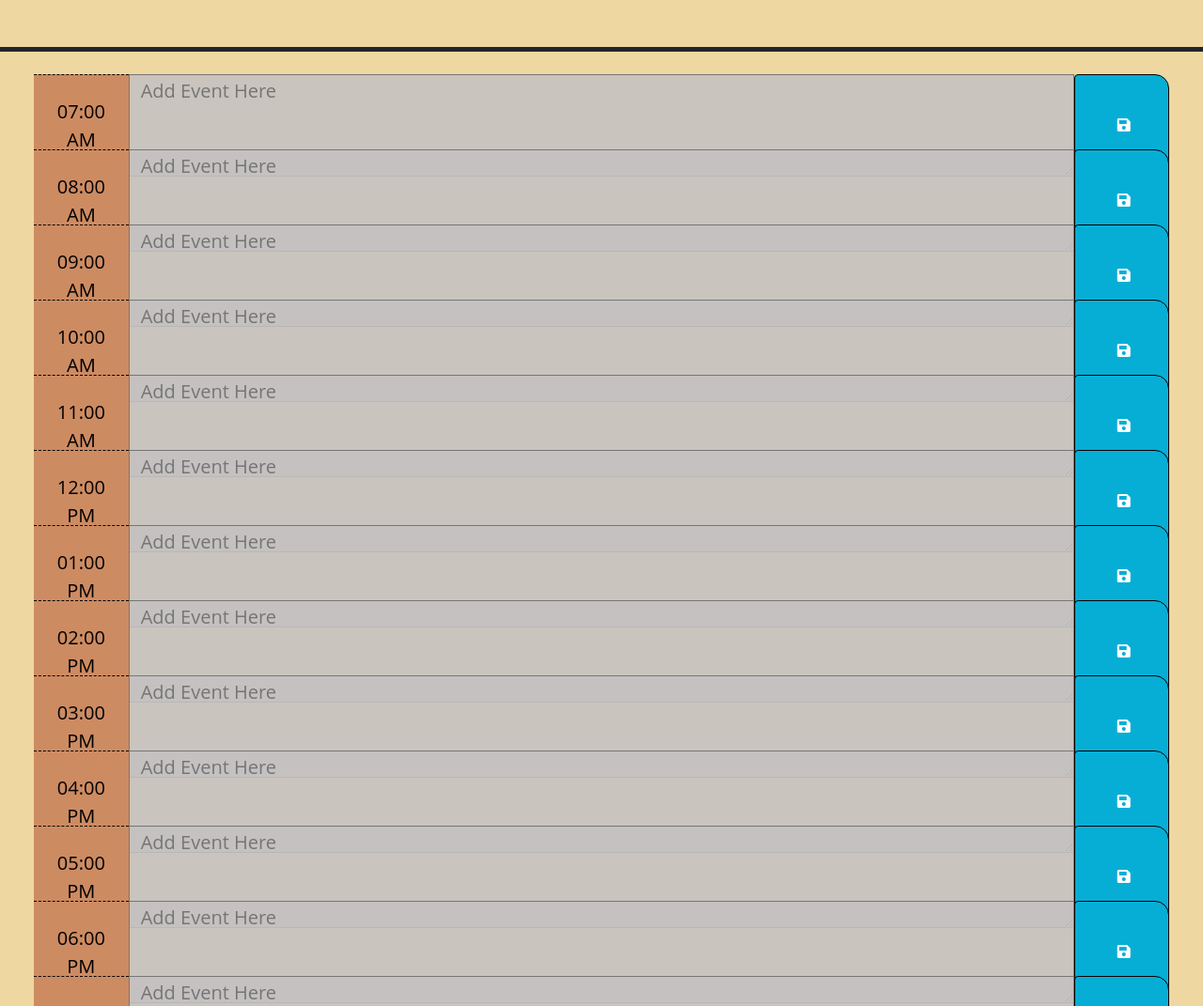
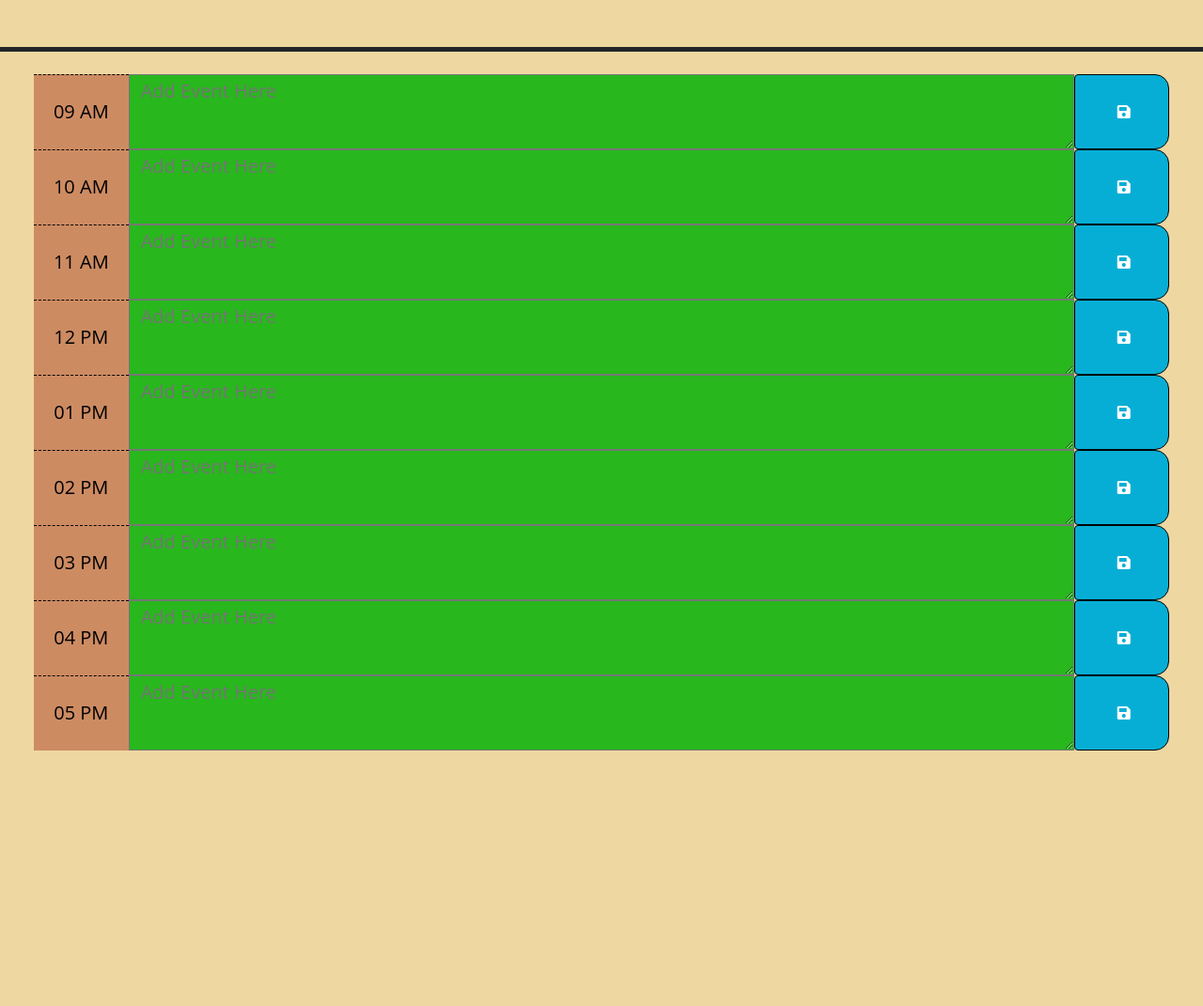
Before and after one commit to Clkwong3/Daytracker, a plain HTML site: page index.html in a window 1280 px wide. Shown: the part 260-1331 px from the top of the page at 94% size. After the commit the page ends 1059 px from the top, so only its background shows below. Drawn offline with nearby package versions, Linux system fonts and the light colour scheme.

Commit message:
Mark helped figure out the color code. No semicolons in #

```diff
--- a/Assets/js/script.js
+++ b/Assets/js/script.js
@@ -1,7 +1,4 @@
 $(function () {
-  // 24 Hr Format
-  var nowHr = dayjs().format("H");
-
   // Save User Input in Local Storage
   function userEvent() {
     $(".saveBtn").on("click", function () {
@@ -21,31 +18,37 @@ $(function () {
   }
   userEvent();
 
-  // Assign Class to Time Block
-  function timeClass() {
-    const rows = document.getElementsByClassName("row");
-    let nowHr = dayjs().format("H");
-    console.log(nowHr);
+  // Change Time Block Color
+  function colorChange() {
+    $(".time-block").each(function () {
+      let currentHour = dayjs().format("H");
+      let blockHour = parseInt(this.id);
 
-    $(".text-block").each(function () {
-      if ("#7:00" < nowHr) {
-        $(this).removeClass("future present").addClass("past");
-      } else if ("#7:00" === nowHr) {
-        $(this).removeClass("past future").addClass("present");
+      if (blockHour === currentHour) {
+        $("#" + this.id)
+          .children(".description")
+          .removeClass("past future")
+          .addClass("present");
+      } else if (blockHour < currentHour) {
+        $("#" + this.id)
+          .children(".description")
+          .removeClass("future present")
+          .addClass("past");
       } else {
-        $(this).removeClass("past present").addClass("future");
+        $("#" + this.id)
+          .children(".description")
+          .removeClass("past present")
+          .addClass("future");
       }
     });
   }
-  timeClass();
+  colorChange();
 
-  // Retrieve User Input
+  // Display Event in Time Block
   $(".time-block").each(function () {
-    // Same as function userEvent but switch
-    let time = $(this).attr("id");
-    let text = localStorage.getItem(time);
-
-    $(this).children(".description").val(text);
+    let key = $(this).attr("id");
+    let value = localStorage.getItem(key);
+    $(this).children(".description").val(value);
   });
 
   // Display the Current Date and Time in the Header
--- a/index.html
+++ b/index.html
@@ -39,95 +39,67 @@
     </header>
 
     <div class="container-fluid px-5">
-        <!-- TIMEBLOCK: 7 AM-->
-        <div id="7:00" class="row time-block">
-         <div class="col-2 col-md-1 hour text-center py-4">07:00 AM</div>
-          <textarea class="col-md-10 text-block description" placeholder="Add Event Here"></textarea>
-          <button class="btn saveBtn col-md-1" aria-label="save btn"> <i class="fas fa-save" aria-hidden="true"></i></button>
-        </div>
-
-        <!-- TIMEBLOCK: 8 AM-->
-        <div id="8:00" class="row time-block">
-          <div class="col-2 col-md-1 hour text-center py-4">08:00 AM</div>
-           <textarea class="col-md-10 text-block description" placeholder="Add Event Here"></textarea>
-           <button class="btn saveBtn col-md-1" aria-label="save btn"> <i class="fas fa-save" aria-hidden="true"></i></button>
-        </div>
-
         <!-- TIMEBLOCK: 9 AM-->
-        <div id="9:00" class="row time-block">
-          <div class="col-2 col-md-1 hour text-center py-4">09:00 AM</div>
+        <div id="9" class="row time-block">
+          <div class="col-2 col-md-1 hour text-center py-4">09 AM</div>
           <textarea class="col-md-10 text-block description" placeholder="Add Event Here"></textarea>
           <button class="btn saveBtn col-md-1" aria-label="save btn"> <i class="fas fa-save" aria-hidden="true"></i></button>
         </div>
 
        <!-- TIMEBLOCK: 10 AM-->
-        <div id="10:00" class="row time-block">
-          <div class="col-2 col-md-1 hour text-center py-4">10:00 AM</div>
+        <div id="10" class="row time-block">
+          <div class="col-2 col-md-1 hour text-center py-4">10 AM</div>
           <textarea class="col-md-10 text-block description" placeholder="Add Event Here"></textarea>
           <button class="btn saveBtn col-md-1" aria-label="save btn"> <i class="fas fa-save" aria-hidden="true"></i></button>
         </div>
 
       <!-- TIMEBLOCK: 11 AM-->
-      <div id="11:00" class="row time-block">
-        <div class="col-2 col-md-1 hour text-center py-4">11:00 AM</div>
+      <div id="11" class="row time-block">
+        <div class="col-2 col-md-1 hour text-center py-4">11 AM</div>
         <textarea class="col-md-10 text-block description" placeholder="Add Event Here"></textarea>
         <button class="btn saveBtn col-md-1" aria-label="save btn"> <i class="fas fa-save" aria-hidden="true"></i></button>
       </div>
 
 
       <!-- TIMEBLOCK: 12 PM-->
-      <div id="12:00" class="row time-block">
-        <div class="col-2 col-md-1 hour text-center py-4">12:00 PM</div>
+      <div id="12" class="row time-block">
+        <div class="col-2 col-md-1 hour text-center py-4">12 PM</div>
         <textarea class="col-md-10 text-block description" placeholder="Add Event Here"></textarea>
         <button class="btn saveBtn col-md-1" aria-label="save btn"> <i class="fas fa-save" aria-hidden="true"></i></button>
       </div>
 
 
       <!-- TIMEBLOCK: 1 PM-->
-      <div id="13:00" class="row time-block">
-        <div class="col-2 col-md-1 hour text-center py-4">01:00 PM</div>
+      <div id="13" class="row time-block">
+        <div class="col-2 col-md-1 hour text-center py-4">01 PM</div>
         <textarea class="col-md-10 text-block description" placeholder="Add Event Here"></textarea>
         <button class="btn saveBtn col-md-1" aria-label="save btn"> <i class="fas fa-save" aria-hidden="true"></i></button>
       </div>
 
       <!-- TIMEBLOCK: 2 PM-->
-      <div id="14:00" class="row time-block">
-        <div class="col-2 col-md-1 hour text-center py-4">02:00 PM</div>
+      <div id="14" class="row time-block">
+        <div class="col-2 col-md-1 hour text-center py-4">02 PM</div>
         <textarea class="col-md-10 text-block description" placeholder="Add Event Here"></textarea>
         <button class="btn saveBtn col-md-1" aria-label="save btn"> <i class="fas fa-save" aria-hidden="true"></i></button>
       </div>
 
       <!-- TIMEBLOCK: 3 PM-->
-      <div id="15:00" class="row time-block">
-        <div class="col-2 col-md-1 hour text-center py-4">03:00 PM</div>
+      <div id="15" class="row time-block">
+        <div class="col-2 col-md-1 hour text-center py-4">03 PM</div>
         <textarea class="col-md-10 text-block description" placeholder="Add Event Here"></textarea>
         <button class="btn saveBtn col-md-1" aria-label="save btn"> <i class="fas fa-save" aria-hidden="true"></i></button>
       </div>
 
       <!-- TIMEBLOCK: 4 PM-->
-      <div id="16:00" class="row time-block">
-        <div class="col-2 col-md-1 hour text-center py-4">04:00 PM</div>
+      <div id="16" class="row time-block">
+        <div class="col-2 col-md-1 hour text-center py-4">04 PM</div>
         <textarea class="col-md-10 text-block description" placeholder="Add Event Here"></textarea>
         <button class="btn saveBtn col-md-1" aria-label="save btn"> <i class="fas fa-save" aria-hidden="true"></i></button>
       </div>
 
       <!-- TIMEBLOCK: 5 PM-->
-      <div id="17:00" class="row time-block">
-        <div class="col-2 col-md-1 hour text-center py-4">05:00 PM</div>
-        <textarea class="col-md-10 text-block description" placeholder="Add Event Here"></textarea>
-        <button class="btn saveBtn col-md-1" aria-label="save btn"> <i class="fas fa-save" aria-hidden="true"></i></button>
-      </div>
-
-      <!-- TIMEBLOCK: 6 PM-->
-      <div id="18:00" class="row time-block">
-        <div class="col-2 col-md-1 hour text-center py-4">06:00 PM</div>
-        <textarea class="col-md-10 text-block description" placeholder="Add Event Here"></textarea>
-        <button class="btn saveBtn col-md-1" aria-label="save btn"> <i class="fas fa-save" aria-hidden="true"></i></button>
-      </div>
-
-      <!-- TIMEBLOCK: 7 PM-->
-      <div id="19:00" class="row time-block">
-        <div class="col-2 col-md-1 hour text-center py-4">07:00 PM</div>
+      <div id="17" class="row time-block">
+        <div class="col-2 col-md-1 hour text-center py-4">05 PM</div>
         <textarea class="col-md-10 text-block description" placeholder="Add Event Here"></textarea>
         <button class="btn saveBtn col-md-1" aria-label="save btn"> <i class="fas fa-save" aria-hidden="true"></i></button>
       </div>
```
Also changed, not shown: 1 other file.
